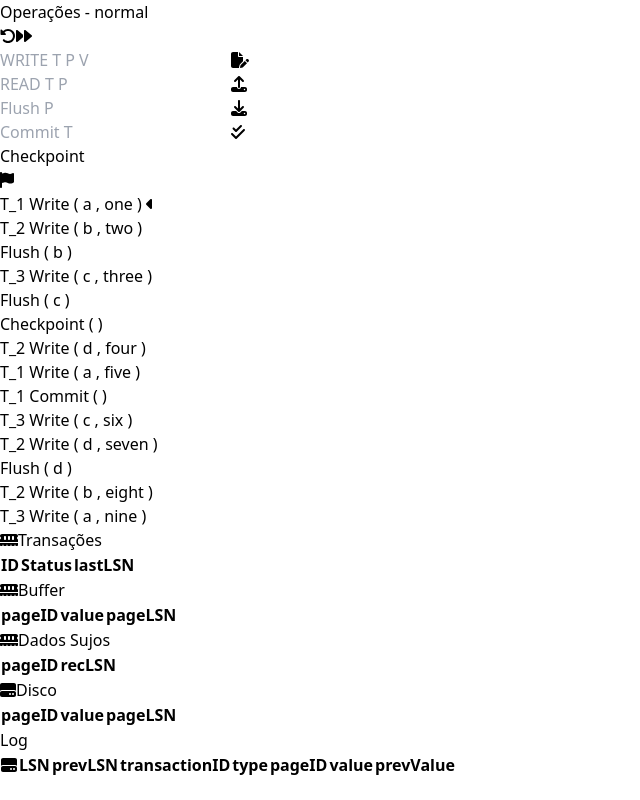
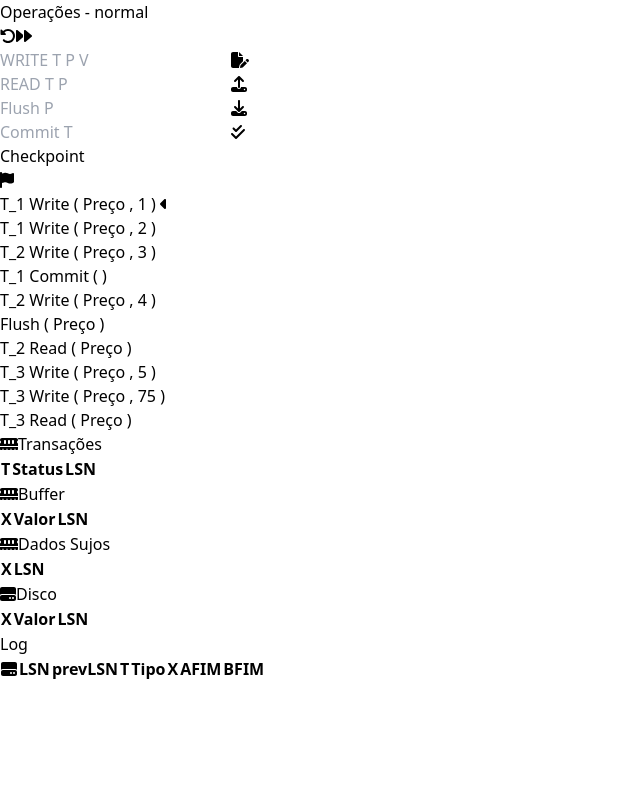
Before and after one commit to filipeufpe/Aries-V, a Vue app: page / in a window 1280 px wide. Shown: the whole page, without its empty margins (0-640 px from the left). Built offline with nearby package versions, Linux system fonts and the light colour scheme.

Commit message:
refactor: Update App.vue component with improved logging functionality

```diff
--- a/src/App.vue
+++ b/src/App.vue
@@ -11,7 +11,7 @@ import {
   faHardDrive,
   faRotateLeft,
   faScrewdriverWrench,
-faMemory
+  faMemory
 } from '@fortawesome/free-solid-svg-icons'
 import Logging, { type Operation } from '@/classes/logging'
 import { computed, ref, onMounted, onUpdated } from 'vue'
@@ -135,7 +135,9 @@ function addOperation(operation: Operation) {
 
 const executeOperation = () => {
   const opn = logging.value.getCurrentOperation()
-  logging.value.writeLog(opn)
+  if (opn) {
+    logging.value.newLogEntry(opn)
+  }
 }
 
 const resetState = () => {
@@ -148,6 +150,10 @@ const startRecover = () => {
   status.value = 'Recover'
   logging.value.recover()
 }
+
+// const undo = () => {
+//   logging.value.undo()
+// }
 
 onMounted(() => {
   window.addEventListener('keyup', (e) => {
@@ -166,9 +172,10 @@ onUpdated(() => {
     status.value === 'normal'
   ) {
     status.value = 'crash'
+    logging.value.simulateCrash()
   }
   if (status.value === 'crash') {
-    toast.error('Simulando crash')
+    toast.error('Crash')
     status.value = 'preRecovery'
   }
 })
@@ -296,7 +303,9 @@ onUpdated(() => {
                 v-for="(item, index) in logging.operations.items"
                 :key="item.orderID"
               >
-                <div>
+                <div
+                  :class="logging.currentOperationIdx > index ? 'text-slate-500' : 'text-slate-200'"
+                >
                   <span v-if="'transactionID' in item.operation">
                     T_{{ item.operation.transactionID }}
                   </span>
@@ -321,13 +330,14 @@ onUpdated(() => {
       <div id="Transacoes" class="p-2">
         <div class="bg-gray-600 rounded-lg shadow-lg p-2">
           <h2 class="text-xl font-bold mb-1 text-slate-50">
-            <FontAwesomeIcon :icon="faMemory" class="pr-2"/>Transações</h2>
+            <FontAwesomeIcon :icon="faMemory" class="pr-2" />Transações
+          </h2>
           <table class="w-full">
             <thead>
               <tr>
-                <th class="text-left bg-slate-800 p-2 text-slate-50">ID</th>
+                <th class="text-left bg-slate-800 p-2 text-slate-50">T</th>
                 <th class="text-left bg-slate-800 p-2 text-slate-50">Status</th>
-                <th class="text-left bg-slate-800 p-2 text-slate-50">lastLSN</th>
+                <th class="text-left bg-slate-800 p-2 text-slate-50">LSN</th>
               </tr>
             </thead>
             <tbody>
@@ -349,13 +359,14 @@ onUpdated(() => {
       <div id="Buffer" class="p-2">
         <div class="bg-gray-600 rounded-lg shadow-lg p-2">
           <h2 class="text-xl font-bold mb-1 text-slate-50">
-            <FontAwesomeIcon :icon="faMemory" class="pr-2"/>Buffer</h2>
+            <FontAwesomeIcon :icon="faMemory" class="pr-2" />Buffer
+          </h2>
           <table class="w-full">
             <thead>
               <tr>
-                <th class="text-left bg-slate-800 p-2 text-slate-50">pageID</th>
-                <th class="text-left bg-slate-800 p-2 text-slate-50">value</th>
-                <th class="text-left bg-slate-800 p-2 text-slate-50">pageLSN</th>
+                <th class="text-left bg-slate-800 p-2 text-slate-50">X</th>
+                <th class="text-left bg-slate-800 p-2 text-slate-50">Valor</th>
+                <th class="text-left bg-slate-800 p-2 text-slate-50">LSN</th>
               </tr>
             </thead>
             <tbody>
@@ -371,12 +382,13 @@ onUpdated(() => {
       <div id="DirtyTable" class="p-2">
         <div class="bg-gray-600 rounded-lg shadow-lg p-2">
           <h2 class="text-xl font-bold mb-1 text-slate-50">
-            <FontAwesomeIcon :icon="faMemory" class="pr-2"/>Dados Sujos</h2>
+            <FontAwesomeIcon :icon="faMemory" class="pr-2" />Dados Sujos
+          </h2>
           <table class="w-full">
             <thead>
               <tr>
-                <th class="text-left bg-slate-800 p-2 text-slate-50">pageID</th>
-                <th class="text-left bg-slate-800 p-2 text-slate-50">recLSN</th>
+                <th class="text-left bg-slate-800 p-2 text-slate-50">X</th>
+                <th class="text-left bg-slate-800 p-2 text-slate-50">LSN</th>
               </tr>
             </thead>
             <tbody>
@@ -391,13 +403,14 @@ onUpdated(() => {
       <div id="disk" class="p-2">
         <div class="bg-gray-600 rounded-lg shadow-lg p-2">
           <h2 class="text-xl font-bold mb-1 text-slate-50">
-            <FontAwesomeIcon :icon="faHardDrive" class="pr-2"/>Disco</h2>
+            <FontAwesomeIcon :icon="faHardDrive" class="pr-2" />Disco
+          </h2>
           <table class="w-full">
             <thead>
               <tr>
-                <th class="text-left bg-slate-800 p-2 text-slate-50">pageID</th>
-                <th class="text-left bg-slate-800 p-2 text-slate-50">value</th>
-                <th class="text-left bg-slate-800 p-2 text-slate-50">pageLSN</th>
+                <th class="text-left bg-slate-800 p-2 text-slate-50">X</th>
+                <th class="text-left bg-slate-800 p-2 text-slate-50">Valor</th>
+                <th class="text-left bg-slate-800 p-2 text-slate-50">LSN</th>
               </tr>
             </thead>
             <tbody>
@@ -415,6 +428,9 @@ onUpdated(() => {
       <div id="Log" class="bg-gray-800 h-full p-2">
         <div class="bg-gray-700 rounded-lg shadow-lg p-2 overflow-y-auto">
           <h2 class="text-xl font-bold mb-1 text-slate-50">Log</h2>
+          <div v-show="false">
+            <pre class="text-slate-200">{{ logging.redoTransactions }}</pre>
+          </div>
           <table class="w-full">
             <thead>
               <tr>
@@ -423,11 +439,11 @@ onUpdated(() => {
                 </th>
                 <th class="text-left bg-slate-800 p-2 text-slate-50">LSN</th>
                 <th class="text-left bg-slate-800 p-2 text-slate-50">prevLSN</th>
-                <th class="text-left bg-slate-800 p-2 text-slate-50">transactionID</th>
-                <th class="text-left bg-slate-800 p-2 text-slate-50">type</th>
-                <th class="text-left bg-slate-800 p-2 text-slate-50">pageID</th>
-                <th class="text-left bg-slate-800 p-2 text-slate-50">value</th>
-                <th class="text-left bg-slate-800 p-2 text-slate-50">prevValue</th>
+                <th class="text-left bg-slate-800 p-2 text-slate-50">T</th>
+                <th class="text-left bg-slate-800 p-2 text-slate-50">Tipo</th>
+                <th class="text-left bg-slate-800 p-2 text-slate-50">X</th>
+                <th class="text-left bg-slate-800 p-2 text-slate-50">AFIM</th>
+                <th class="text-left bg-slate-800 p-2 text-slate-50">BFIM</th>
               </tr>
             </thead>
             <tbody>
@@ -463,9 +479,6 @@ onUpdated(() => {
               </tr>
             </tbody>
           </table>
-          <div>
-            <!-- <pre class="text-slate-200">{{ logging.checkpoint }}</pre> -->
-          </div>
         </div>
       </div>
     </div>
--- a/src/classes/logging.ts
+++ b/src/classes/logging.ts
@@ -110,6 +110,7 @@ class Logging {
   dirtyPageTable: DirtyPageTable
   checkpoint: Checkpoint
   operations: Operations
+  redoTransactions: TransactionTableItem[]
 
   constructor() {
     this.currentOperationIdx = 0
@@ -120,28 +121,44 @@ class Logging {
     this.dirtyPageTable = { items: [] }
     this.operations = {
       items: [
-        { orderID: 1, operation: { type: 'Write', transactionID: 1, pageID: 'a', value: 'one' } },
-        { orderID: 2, operation: { type: 'Write', transactionID: 2, pageID: 'b', value: 'two' } },
-        { orderID: 3, operation: { type: 'Flush', pageID: 'b' } },
-        { orderID: 4, operation: { type: 'Write', transactionID: 3, pageID: 'c', value: 'three' } },
-        { orderID: 5, operation: { type: 'Flush', pageID: 'c' } },
-        { orderID: 6, operation: { type: 'Checkpoint' } },
-        { orderID: 7, operation: { type: 'Write', transactionID: 2, pageID: 'd', value: 'four' } },
-        { orderID: 8, operation: { type: 'Write', transactionID: 1, pageID: 'a', value: 'five' } },
-        { orderID: 9, operation: { type: 'Commit', transactionID: 1 } },
-        { orderID: 10, operation: { type: 'Write', transactionID: 3, pageID: 'c', value: 'six' } },
+        { orderID: 1, operation: { type: 'Write', transactionID: 1, pageID: 'Preço', value: '1' } },
+        { orderID: 2, operation: { type: 'Write', transactionID: 1, pageID: 'Preço', value: '2' } },
+        { orderID: 3, operation: { type: 'Write', transactionID: 2, pageID: 'Preço', value: '3' } },
+        { orderID: 4, operation: { type: 'Commit', transactionID: 1 } },
+        { orderID: 5, operation: { type: 'Write', transactionID: 2, pageID: 'Preço', value: '4' } },
+        { orderID: 6, operation: { type: 'Flush', pageID: 'Preço' } },
+        { orderID: 7, operation: { type: 'Read', transactionID: 2, pageID: 'Preço' } },
+        { orderID: 8, operation: { type: 'Write', transactionID: 3, pageID: 'Preço', value: '5' } },
         {
-          orderID: 11,
-          operation: { type: 'Write', transactionID: 2, pageID: 'd', value: 'seven' }
+          orderID: 9,
+          operation: { type: 'Write', transactionID: 3, pageID: 'Preço', value: '75' }
         },
-        { orderID: 12, operation: { type: 'Flush', pageID: 'd' } },
-        {
-          orderID: 13,
-          operation: { type: 'Write', transactionID: 2, pageID: 'b', value: 'eight' }
-        },
-        { orderID: 14, operation: { type: 'Write', transactionID: 3, pageID: 'a', value: 'nine' } }
+        { orderID: 10, operation: { type: 'Read', transactionID: 3, pageID: 'Preço' } }
       ]
+      // items: [
+      //   { orderID: 1, operation: { type: 'Write', transactionID: 1, pageID: 'a', value: 'one' } },
+      //   { orderID: 2, operation: { type: 'Write', transactionID: 1, pageID: 'b', value: 'two' } },
+      //   { orderID: 3, operation: { type: 'Flush', pageID: 'b' } },
+      //   { orderID: 4, operation: { type: 'Write', transactionID: 1, pageID: 'c', value: 'three' } },
+      //   { orderID: 5, operation: { type: 'Flush', pageID: 'c' } },
+      //   { orderID: 6, operation: { type: 'Checkpoint' } },
+      //   { orderID: 7, operation: { type: 'Write', transactionID: 1, pageID: 'd', value: 'four' } },
+      //   { orderID: 8, operation: { type: 'Write', transactionID: 1, pageID: 'a', value: 'five' } },
+      //   { orderID: 9, operation: { type: 'Commit', transactionID: 1 } },
+      //   { orderID: 10, operation: { type: 'Write', transactionID: 1, pageID: 'c', value: 'six' } },
+      //   {
+      //     orderID: 11,
+      //     operation: { type: 'Write', transactionID: 2, pageID: 'd', value: 'seven' }
+      //   },
+      //   { orderID: 12, operation: { type: 'Flush', pageID: 'd' } },
+      //   {
+      //     orderID: 13,
+      //     iperation: { type: 'Write', transactionID: 2, pageID: 'b', value: 'eight' }
+      //   },
+      //   { orderID: 14, operation: { type: 'Write', transactionID: 3, pageID: 'a', value: 'nine' } }
+      // ]
     }
+    this.redoTransactions = []
     this.checkpoint = {
       transactionTable: null,
       dirtyPageTable: null,
@@ -149,7 +166,7 @@ class Logging {
     }
   }
 
-  writeLog(operation: OperationTypes) {
+  newLogEntry(operation: OperationTypes) {
     switch (operation.type) {
       case 'Write':
         this.write(operation)
@@ -172,14 +189,13 @@ class Logging {
   write(operation: WriteOperation) {
     const pageLSN =
       this.log.entries
-        .filter((entry) => entry.pageID === operation.pageID)
+        .filter((entry) => entry.pageID === operation.pageID && entry.type === 'write_item')
         .map((entry) => entry.LSN)
         .pop() || null
-
     // get the entry.value of the last log entry for this page
     const prevValue =
       this.log.entries
-        .filter((entry) => entry.pageID === operation.pageID)
+        .filter((entry) => entry.pageID === operation.pageID && entry.type === 'write_item')
         .map((entry) => entry.value)
         .pop() || ''
 
@@ -207,11 +223,12 @@ class Logging {
       prevValue: prevValue
     })
 
+    this.updateTransactionTable(operation.transactionID)
+    this.updateBuffer(operation.pageID)
+    this.updateDirtyPageTable(operation.pageID)
+    if (this.log.entries[this.log.entries.length - 2].type === 'Start') {
       this.flush({ type: 'Flush', pageID: operation.pageID })
-    this.updateTransactionTable(operation.transactionID)
-    this.updateDirtyPageTable(operation.pageID)
-    this.updateBuffer(operation.pageID)
-
+    }
     this.currentOperationIdx++
   }
 
@@ -222,14 +239,18 @@ class Logging {
     this.currentOperationIdx++
     this.disk.pages.forEach((p, idx) => {
       if (p.pageID === operation.pageID) {
+        if (this.buffer.pages.filter((p) => p.pageID === operation.pageID).length === 0) {
+          this.buffer.pages.push(p)
+          return
+        } else {
           this.buffer.pages[idx] = p
+        }
         return
       }
     })
     this.log.entries.push({
       active: true,
       LSN: this.log.entries.length,
-      prevLSN: this.log.entries[this.log.entries.length - 1].LSN,
       transactionID: operation.transactionID,
       type: 'read_item',
       pageID: operation.pageID
@@ -241,22 +262,20 @@ class Logging {
     this.log.entries.forEach((entry) => {
       entry.active = false
     })
-    if (this.checkpoint.nextLSN === null) {
-      this.setCheckpoint()
-      this.checkpoint.nextLSN = 1
-    } else {
-      this.checkpoint.nextLSN += 1
-      this.currentOperationIdx++
-    }
     // remova a transação da transactionTable
     this.transactionTable.items = this.transactionTable.items.filter(
       (t) => t.transactionID !== operation.transactionID
     )
+    // the LSN of the last log.entry for this transaction
+    const lastLSN = this.log.entries
+      .filter((entry) => entry.transactionID === operation.transactionID)
+      .map((entry) => entry.LSN)
+      .slice(-1)[0]
     // adicione um log de commit
     this.log.entries.push({
       active: true,
       LSN: this.log.entries.length,
-      prevLSN: this.log.entries[this.log.entries.length - 1].LSN,
+      prevLSN: lastLSN,
       transactionID: operation.transactionID,
       type: 'Commit',
       pageID: '',
@@ -278,6 +297,15 @@ class Logging {
     this.log.entries.forEach((entry) => {
       entry.persisted = true
     })
+
+    // procure em log.entries por todas as pageID cujo transactionID é igual ao transactionID do commit
+    // para cada pageID encontrado, adicione um flush
+    this.log.entries
+      .filter((entry) => entry.transactionID === operation.transactionID)
+      .forEach((entry) => {
+        this.flush({ type: 'Flush', pageID: entry.pageID })
+      })
+    this.setCheckpoint()
   }
 
   flush(operation: FlushOperation) {
@@ -285,14 +313,12 @@ class Logging {
     this.log.entries.forEach((entry) => {
       entry.active = false
     })
-    //this.currentOperationIdx++
+    const currOp = this.getCurrentOperation()
+    if (currOp?.type === 'Flush') {
+      this.currentOperationIdx++
+    }
     const page = this.buffer.pages.find((p) => p.pageID === operation.pageID)
     if (page) {
-      // if (this.checkpoint.nextLSN === null) {
-      //   this.checkpoint.nextLSN = 1
-      // } else {
-      //   this.checkpoint.nextLSN += 1
-      // }
       this.log.entries.forEach((entry) => {
         entry.persisted = true
       })
@@ -321,16 +347,20 @@ class Logging {
       entry.active = false
     })
     this.currentOperationIdx++
-    this.checkpoint.nextLSN++
+    this.checkpoint.nextLSN = this.log.entries.length
     this.checkpoint.transactionTable = this.clone(this.transactionTable)
     this.checkpoint.dirtyPageTable = this.clone(this.dirtyPageTable)
     // add a log.entry for this checkpoint
     this.log.entries.push({
       active: true,
-      LSN: this.checkpoint.nextLSN,
+      LSN: this.log.entries.length,
       type: 'Checkpoint',
       pageID: '',
       persisted: false
+    })
+    //persist all log entries
+    this.log.entries.forEach((entry) => {
+      entry.persisted = true
     })
   }
 
@@ -353,8 +383,11 @@ class Logging {
     return JSON.parse(JSON.stringify(obj))
   }
 
-  getCurrentOperation(): OperationTypes {
+  getCurrentOperation(): OperationTypes | null {
+    if (this.operations.items[this.currentOperationIdx]) {
       return this.operations.items[this.currentOperationIdx].operation
+    }
+    return null
   }
 
   updateTransactionTable(transactionID: number) {
@@ -390,9 +423,6 @@ class Logging {
   }
 
   updateBuffer(pageID: string) {
-    // search for the page in the buffer, if it exists, update it with new value and pageLSN = LSN of the last
-    // log entry for this page if it doesn't exist, create a new page in the buffer with pageLSN = LSN of the last
-    // log entry for this page and value = value of the last log entry for this page
     const pageLSN = this.log.entries
       .filter((entry) => entry.pageID === pageID)
       .map((entry) => entry.LSN)
@@ -413,40 +443,106 @@ class Logging {
     }
   }
 
-  undo(transactionID: number) {
-    // Filtra entradas de log da transação específica
-    const entriesToUndo = this.log.entries.filter(
-      (entry) => entry.transactionID === transactionID && entry.type === 'write_item'
+  getPendingTransactions(): TransactionTableItem[] {
+    // activeTransactions = all active transactions in the transactionTable
+    const activeTransactions = this.transactionTable.items.filter(
+      (transaction) => transaction.status === 'Ativa'
     )
-    // Desfaz cada entrada em ordem inversa
-    for (let i = entriesToUndo.length - 1; i >= 0; i--) {
-      const entry = entriesToUndo[i]
-      // Reverte a alteração
-      const page = this.buffer.pages.find((p) => p.pageID === entry.pageID)
-      if (page) {
-        // Reverte para o valor anterior ou um valor padrão se não houver
-        page.value = entry.value || ''
+
+    // search in log.entries for transactions that have a start but not an end and return their transactionID
+    const pendingTransactions = this.log.entries
+      .filter((entry) => entry.type === 'Start')
+      .map((entry) => entry.transactionID)
+      .filter(
+        (transactionID) =>
+          this.log.entries.filter(
+            (entry) => entry.transactionID === transactionID && entry.type === 'End'
+          ).length === 0
+      )
+
+      // for each transaction in pendingTransactions, build a transactionTableItem
+      .map((transactionID) => {
+        return {
+          transactionID,
+          status: 'Pendente',
+          lastLSN: this.log.entries
+            .filter((entry) => entry.transactionID === transactionID)
+            .map((entry) => entry.LSN)
+            .slice(-1)[0]
         }
-      // Adiciona uma entrada de CLR no log
+      }) as TransactionTableItem[]
+    console.table([...activeTransactions, ...pendingTransactions])
+    return [...activeTransactions, ...pendingTransactions]
+  }
+
+  getTransactionEntries(transactionID: number): LogEntry[] {
+    // return all log entries for the transactionID in reverse order
+    return this.log.entries
+      .filter((entry) => entry.transactionID === transactionID && entry.type === 'write_item')
+      .reverse()
+  }
+
+  undo() {
+    const entriesToUndo: LogEntry[] = []
+    this.redoTransactions.forEach((transaction) =>
+      entriesToUndo.push(...(this.getTransactionEntries(transaction.transactionID) as LogEntry[]))
+    )
+
+    // Ordena entriesToUndo por ordem decrescente de LSN
+    entriesToUndo.sort((a, b) => b.LSN - a.LSN)
+
+    // adiciona a log.entries um registro CLR para cada entrada de log a ser desfeita
+    entriesToUndo.forEach((entry) => {
+      this.transactionTable.items.forEach((transaction) => {
+        if (transaction.transactionID === entry.transactionID) {
+          transaction.status = 'Abortada'
+        }
+      })
+      this.undoEntry(entry)
+    })
+  }
+
+  undoEntry(entry: LogEntry) {
+    // Adiciona um registro CLR para a entrada de log a ser desfeita
     this.log.entries.push({
+      active: true,
       LSN: this.log.entries.length,
-        transactionID: transactionID,
+      prevLSN: entry.LSN,
+      transactionID: entry.transactionID,
       type: 'CLR',
       pageID: entry.pageID,
-        value: page?.value
+      value: entry.prevValue
+    })
+    // find the page in the disk, update the value and pageLSN to the prevValue and prevLSN
+    this.disk.pages.forEach((page) => {
+      if (page.pageID === entry.pageID) {
+        page.value = entry.prevValue || ''
+        page.pageLSN = entry.prevLSN || null
+      }
     })
   }
+
+  simulateCrash() {
+    this.transactionTable.items = []
+    this.buffer.pages = []
+    this.dirtyPageTable.items = []
+    this.log.entries = this.log.entries.filter((entry) => entry.persisted)
+  }
+
+  loadCheckpoint() {
+    // Recupera checkpoint
+    this.transactionTable.items = this.getPendingTransactions()
+    this.dirtyPageTable = this.checkpoint.dirtyPageTable || { items: [] }
   }
 
   // Método para recuperação após falha
   recover() {
-    this.log.entries = this.log.entries.filter((entry) => entry.persisted)
-    // Identifica transações ativas no momento da falha
-    const activeTransactions = this.transactionTable.items.filter((t) => t.status === 'Ativa')
-    // Desfaz alterações de cada transação ativa
-    for (const transaction of activeTransactions) {
-      this.undo(transaction.transactionID)
-    }
+    // Carrega checkpoint
+    this.loadCheckpoint()
+    // Identifica transações ativas no momento da falha e aquelas que não foram confirmadas
+    this.redoTransactions = this.getPendingTransactions()
+    // Desfaz alterações das redoTransactions, o seguinte código é executado interativamente no frontend
+    this.undo()
   }
 }
 export default Logging
```
Lines whose indentation alone changed are shown as unchanged.
